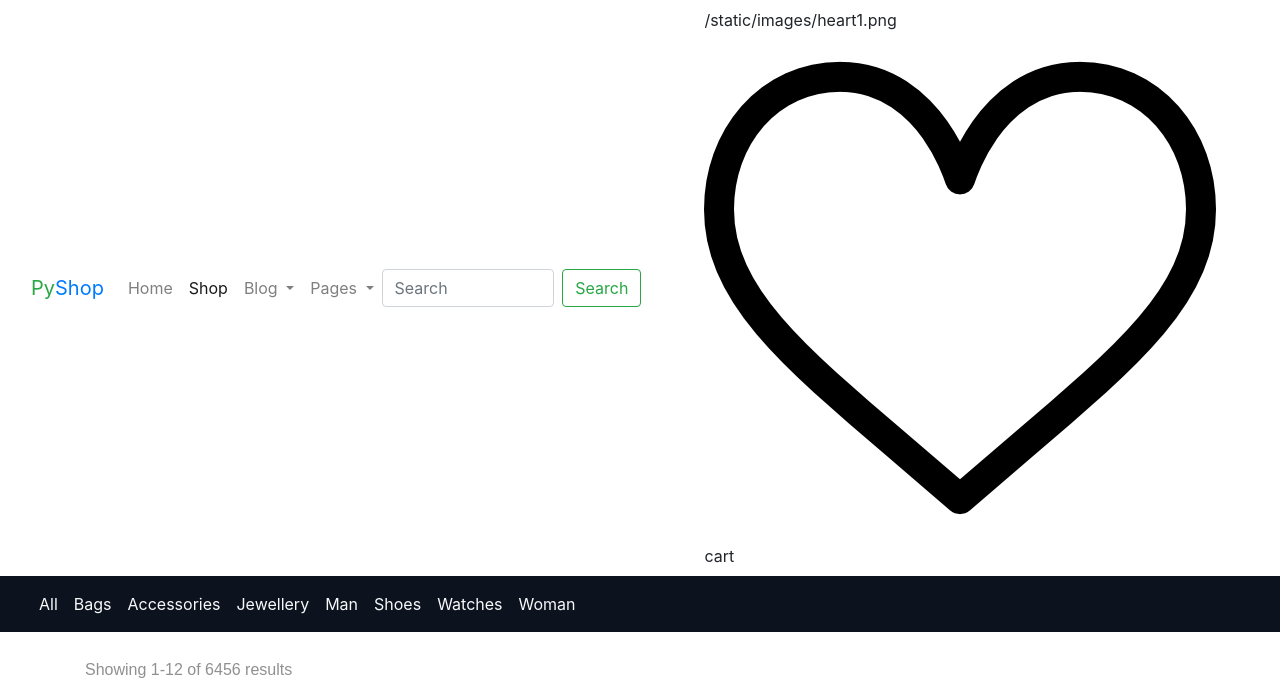
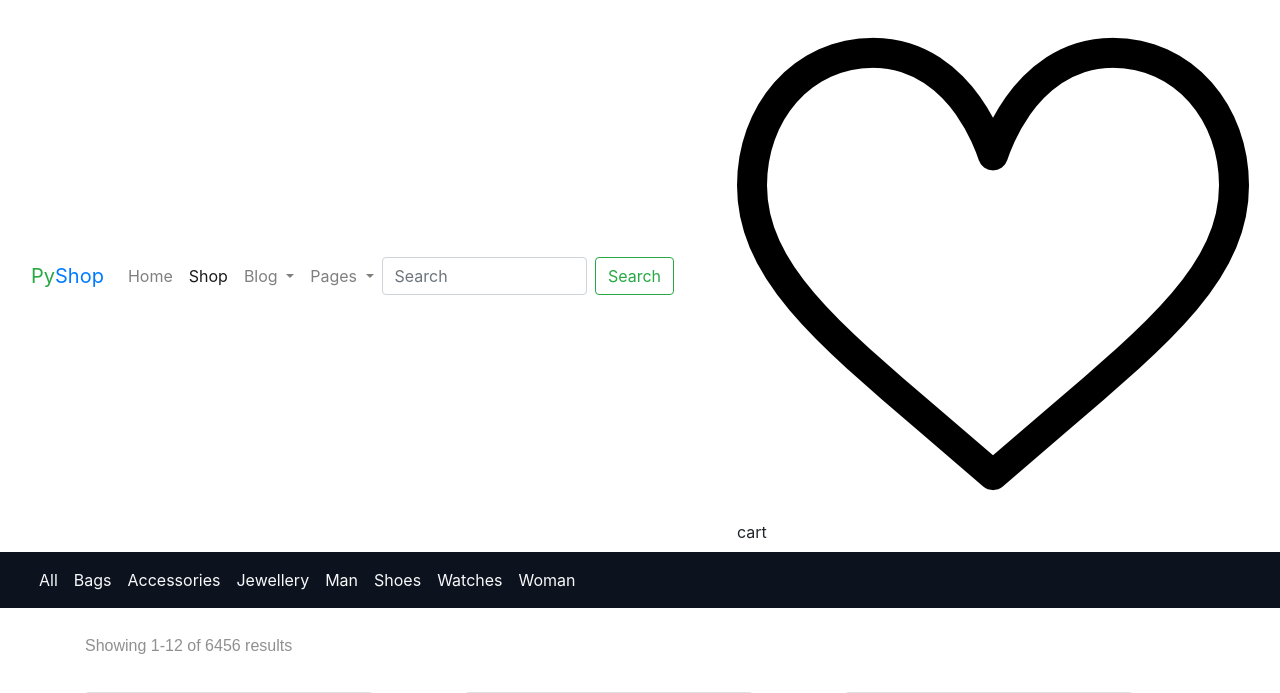
Before and after one commit to Cyebukayire/PyShop, a Django app: page /products/ in a window 1280 px wide. Shown: the top 693 px of the page. Run offline with Django 3.2, Linux system fonts and the light colour scheme; data comes from the database, SQL or seed files in the repository; some libraries are stand-ins or nearby versions.

Commit message:
Add Images

```diff
--- a/pyshop/urls.py
+++ b/pyshop/urls.py
@@ -15,6 +15,7 @@
 """
 from django.contrib import admin
 from django.urls import path, include
+from django.contrib.staticfiles.urls import staticfiles_urlpatterns
 
 urlpatterns = [
     path('admin/', admin.site.urls),
@@ -22,3 +23,5 @@
     path('products', include('products.urls')),
     path('products/new/', include('products.urls'))
 ]
+
+urlpatterns += staticfiles_urlpatterns()
--- a/templates/base.html
+++ b/templates/base.html
@@ -59,8 +59,7 @@
          <div class="ml-5 row">
             <div class="col">
               {% load static %}
-              {% static "images/heart1.png" %}
-              <img src="../static/images/heart1.png" style="">
+              <img src="{% static 'images/heart1.png' %}" alt="heart">
             </div>
             <div class="col">cart</div>
          </div>
```
